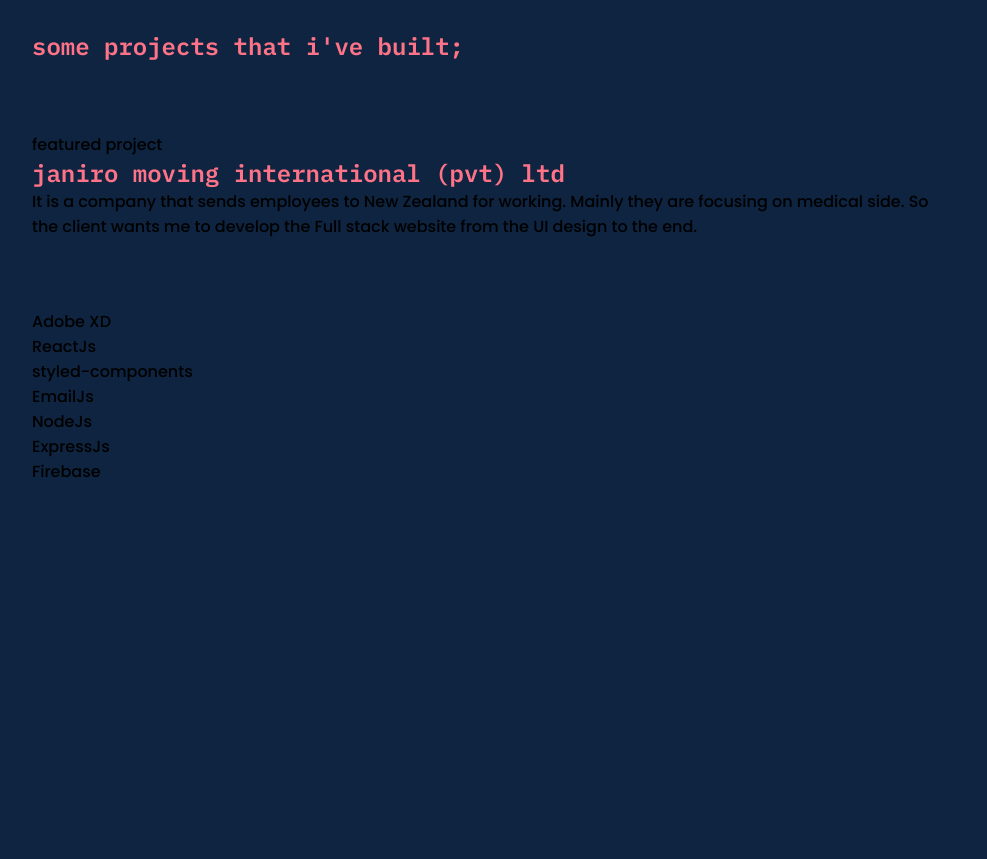
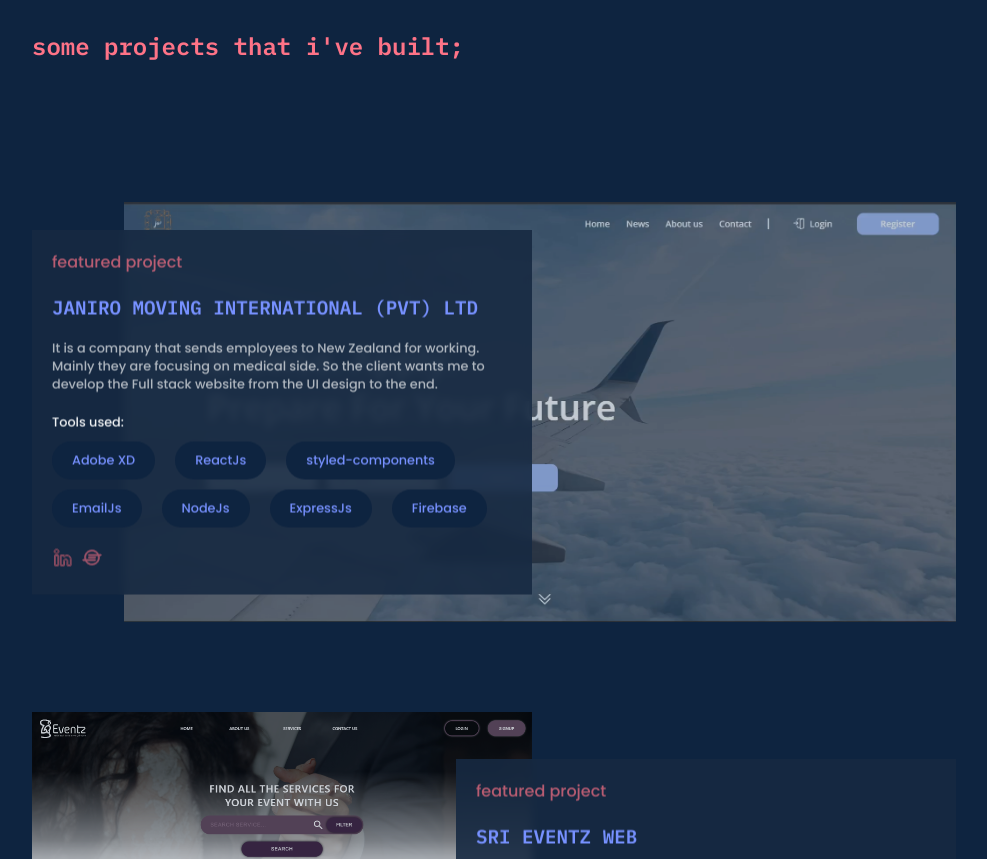
Before and after one commit to venuradesh/venura-portfolio, a React (Create React App) app: page / in a window 1280 px wide. Shown: the part 2440-3299 px from the top of the page, without its empty margins (146-1133 px from the left). Built offline with nearby package versions, Linux system fonts and the light colour scheme.

Commit message:
projects section frontend for desktop is done

```diff
--- a/src/Components/HeroComponent/Projects.js
+++ b/src/Components/HeroComponent/Projects.js
@@ -10,7 +10,7 @@
       <div className="title">Some Projects That i've built;</div>
       <div className="projects">
         {projectData.map((content, index) => (
-          <Project key={index} data={content} />
+          <Project key={index} data={content} index={index} />
         ))}
       </div>
     </Container>
--- a/src/Components/Parts/Project.js
+++ b/src/Components/Parts/Project.js
@@ -1,25 +1,42 @@
 import React from "react";
 import styled from "styled-components";
 
-function Project({ data }) {
+//images
+import { ReactComponent as Host } from "../../assets/SVG/host.svg";
+import { ReactComponent as Linkedin } from "../../assets/SVG/linkedin.svg";
+
+function Project({ data, index }) {
   console.log(data);
 
   return (
-    <Container>
+    <Container cover={data.cover} className={index % 2 == 0 ? "right-align" : "left-align"}>
       <div className="cover-container"></div>
       <div className="content-container">
+        <div className="background"></div>
         <div className="caption">featured project</div>
         <div className="title">{data.title}</div>
         <div className="desc">{data.desc}</div>
         <div className="skills">
-          {data.skills.map((skill, key) => (
-            <div className="item" key={key}>
-              {skill}
-            </div>
-          ))}
+          <div className="heading">Tools used:</div>
+          <div className="items">
+            {data.skills.map((skill, key) => (
+              <div className="item" key={key}>
+                {skill}
+              </div>
+            ))}
+          </div>
         </div>
         <div className="links">
-          <div className="github"></div>
+          <a href={data.links.linkedin} className="linkedin link">
+            <Linkedin className="img" />
+          </a>
+          {data.links.host ? (
+            <a href={data.links.host} className="host link">
+              <Host className="img" />
+            </a>
+          ) : (
+            <></>
+          )}
         </div>
       </div>
     </Container>
@@ -28,4 +45,147 @@
 
 export default Project;
 
-const Container = styled.div``;
+const Container = styled.div`
+  width: 100%;
+  height: 70vh;
+  margin-bottom: 20px;
+  position: relative;
+  z-index: 0;
+
+  .cover-container {
+    width: 90%;
+    height: 100%;
+    background-image: url(${(props) => props.cover});
+    background-size: contain;
+    object-fit: cover;
+    background-position: center;
+    background-repeat: no-repeat;
+    position: absolute;
+    background-color: var(--bg-clr);
+    opacity: 0.8;
+  }
+
+  &.right-align {
+    .cover-container {
+      bottom: 0;
+      right: 0;
+      background-position: right;
+    }
+
+    .content-container {
+      left: 0;
+    }
+  }
+
+  &.left-align {
+    .cover-container {
+      bottom: 0;
+      left: 0;
+      background-position: left;
+    }
+
+    .content-container {
+      right: 0;
+    }
+  }
+
+  .content-container {
+    width: 500px;
+    height: max-content;
+    position: absolute;
+    padding: 20px;
+    z-index: 0;
+    top: 50%;
+    transform: translateY(-50%);
+    backdrop-filter: blur(4px);
+
+    .caption {
+      color: var(--theme1);
+      z-index: 100;
+      margin-bottom: 20px;
+      opacity: 0.7;
+    }
+
+    .background {
+      width: 100%;
+      height: 100%;
+      position: absolute;
+      top: 0;
+      left: 0;
+      background-color: var(--bg-clr-alt);
+      z-index: -1;
+      opacity: 0.9;
+    }
+
+    .title {
+      margin-bottom: 20px;
+      color: var(--theme2);
+      font-size: 1.2rem;
+      text-transform: uppercase;
+    }
+
+    .desc {
+      font-size: var(--font-s);
+      color: var(--white);
+      opacity: 0.7;
+    }
+
+    .skills {
+      margin-top: 20px;
+      padding-top: 0px;
+      height: max-content;
+
+      .heading {
+        font-size: var(--font-s);
+        color: var(--white);
+        margin-bottom: 10px;
+      }
+
+      .items {
+        display: flex;
+        flex-wrap: wrap;
+        column-gap: 20px;
+        row-gap: 10px;
+
+        .item {
+          padding: 10px 20px;
+          background-color: var(--bg-clr);
+          border-radius: 50px;
+          font-size: var(--font-s);
+          color: var(--theme2);
+        }
+      }
+    }
+
+    .links {
+      margin-top: 20px;
+
+      .link {
+        margin-right: 10px;
+
+        .img {
+          width: 20px;
+          height: 20px;
+
+          .path {
+            fill-opacity: 1;
+            stroke: var(--theme1);
+            stroke-width: 1px;
+            stroke-dashoffset: 0;
+            stroke-dasharray: 5000;
+            animation: pathAnimation 10s ease-in-out;
+            opacity: 0.6;
+          }
+        }
+
+        &:hover {
+          .img {
+            .path {
+              opacity: 1;
+            }
+          }
+        }
+      }
+    }
+  }
+`;
```
Also changed, not shown: src/assets/SVG/host.svg (added).
